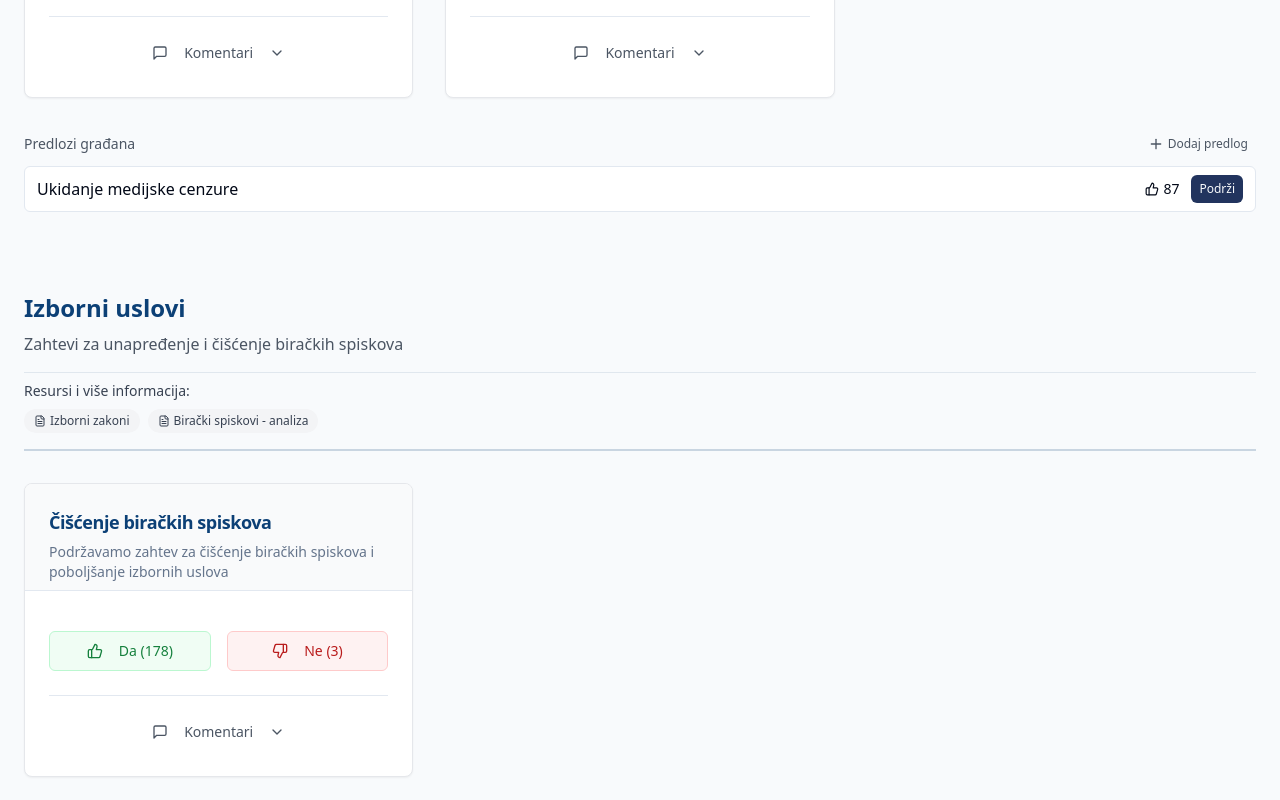
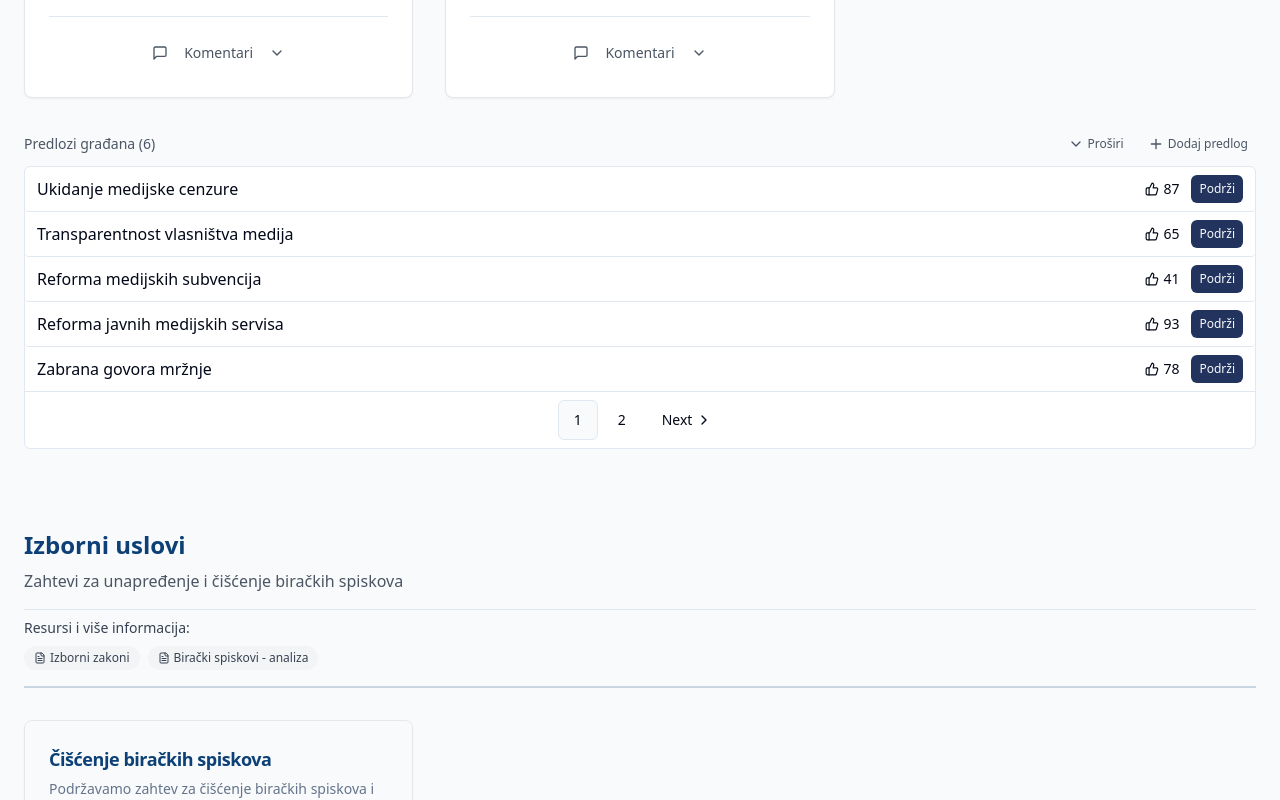
Before and after one commit to rajko-rad/gradjanskizahtevi, a React (Vite) app: page / in a window 1280 px wide. Shown: the part 840-1640 px from the top of the page. Built offline with nearby package versions, Linux system fonts and the light colour scheme.

Commit message:
Refactor: Improve suggested requests section
Show examples of more suggested requests.

```diff
--- a/src/components/SuggestedRequestsSection.tsx
+++ b/src/components/SuggestedRequestsSection.tsx
@@ -5,7 +5,16 @@ import { Dialog, DialogContent, DialogHeader, DialogTitle, DialogTrigger } from
 import { SuggestRequestForm } from "./SuggestRequestForm";
 import { SuggestedRequestCard } from "./SuggestedRequestCard";
 import { suggestedRequests } from "@/data/mockData";
-import { Plus } from "lucide-react";
+import { Plus, ChevronDown, ChevronUp } from "lucide-react";
+import { ScrollArea } from "@/components/ui/scroll-area";
+import {
+  Pagination,
+  PaginationContent,
+  PaginationItem,
+  PaginationLink,
+  PaginationNext,
+  PaginationPrevious,
+} from "@/components/ui/pagination";
 
 interface SuggestedRequestsSectionProps {
   categoryId: string;
@@ -13,18 +22,59 @@ interface SuggestedRequestsSectionProps {
 
 export function SuggestedRequestsSection({ categoryId }: SuggestedRequestsSectionProps) {
   const [showForm, setShowForm] = useState(false);
-  const [requests, setRequests] = useState(
-    suggestedRequests.filter(request => request.categoryId === categoryId)
-  );
+  const [expanded, setExpanded] = useState(false);
+  const [currentPage, setCurrentPage] = useState(1);
+
+  const filteredRequests = suggestedRequests.filter(request => request.categoryId === categoryId);
+  const itemsPerPage = 5;
+  const totalPages = Math.ceil(filteredRequests.length / itemsPerPage);
+
+  // Get current items
+  const indexOfLastItem = currentPage * itemsPerPage;
+  const indexOfFirstItem = indexOfLastItem - itemsPerPage;
+  const currentItems = filteredRequests.slice(indexOfFirstItem, indexOfLastItem);
 
   const handleSuccess = () => {
     setShowForm(false);
   };
 
+  // Handle pagination
+  const goToPage = (page: number) => {
+    setCurrentPage(page);
+  };
+
+  const toggleExpanded = () => {
+    setExpanded(!expanded);
+  };
+
   return (
     <div className="mt-6 pt-2">
       <div className="flex justify-between items-center mb-2">
-        <h3 className="text-sm font-medium text-gray-600">Predlozi građana</h3>
+        <h3 className="text-sm font-medium text-gray-600">
+          Predlozi građana ({filteredRequests.length})
+        </h3>
+
+        <div className="flex items-center gap-2">
+          {filteredRequests.length > 5 && (
+            <Button
+              variant="ghost"
+              size="sm"
+              className="h-7 px-2 text-xs gap-1 text-gray-600"
+              onClick={toggleExpanded}
+            >
+              {expanded ? (
+                <>
+                  <ChevronUp className="h-3.5 w-3.5" />
+                  <span>Smanji</span>
+                </>
+              ) : (
+                <>
+                  <ChevronDown className="h-3.5 w-3.5" />
+                  <span>Proširi</span>
+                </>
+              )}
+            </Button>
+          )}
 
           <Dialog open={showForm} onOpenChange={setShowForm}>
             <DialogTrigger asChild>
@@ -41,10 +91,13 @@ export function SuggestedRequestsSection({ categoryId }: SuggestedRequestsSectio
             </DialogContent>
           </Dialog>
         </div>
+      </div>
 
-      {requests.length > 0 ? (
+      {filteredRequests.length > 0 ? (
         <div className="border rounded-md bg-white">
-          {requests.map((request) => (
+          <ScrollArea className={expanded ? "max-h-[400px]" : ""}>
+            <div>
+              {currentItems.map((request) => (
                 <SuggestedRequestCard
                   key={request.id}
                   id={request.id}
@@ -55,6 +108,73 @@ export function SuggestedRequestsSection({ categoryId }: SuggestedRequestsSectio
                   votes={request.votes}
                 />
               ))}
+            </div>
+          </ScrollArea>
+
+          {totalPages > 1 && (
+            <div className="py-2 px-3 border-t">
+              <Pagination>
+                <PaginationContent>
+                  {currentPage > 1 && (
+                    <PaginationItem>
+                      <PaginationPrevious
+                        href="#"
+                        onClick={(e) => {
+                          e.preventDefault();
+                          goToPage(currentPage - 1);
+                        }}
+                      />
+                    </PaginationItem>
+                  )}
+
+                  {Array.from({ length: Math.min(totalPages, 5) }).map((_, index) => {
+                    // Calculate page numbers to show
+                    let pageNum;
+                    if (totalPages <= 5) {
+                      pageNum = index + 1;
+                    } else if (currentPage <= 3) {
+                      pageNum = index + 1;
+                      if (index === 4) pageNum = totalPages;
+                    } else if (currentPage >= totalPages - 2) {
+                      pageNum = totalPages - 4 + index;
+                      if (index === 0) pageNum = 1;
+                    } else {
+                      pageNum = currentPage - 2 + index;
+                      if (index === 0) pageNum = 1;
+                      if (index === 4) pageNum = totalPages;
+                    }
+
+                    return (
+                      <PaginationItem key={index}>
+                        <PaginationLink
+                          href="#"
+                          isActive={currentPage === pageNum}
+                          onClick={(e) => {
+                            e.preventDefault();
+                            goToPage(pageNum);
+                          }}
+                        >
+                          {pageNum}
+                        </PaginationLink>
+                      </PaginationItem>
+                    );
+                  })}
+
+                  {currentPage < totalPages && (
+                    <PaginationItem>
+                      <PaginationNext
+                        href="#"
+                        onClick={(e) => {
+                          e.preventDefault();
+                          goToPage(currentPage + 1);
+                        }}
+                      />
+                    </PaginationItem>
+                  )}
+                </PaginationContent>
+              </Pagination>
+            </div>
+          )}
         </div>
       ) : (
         <div className="text-center py-3 bg-gray-50 rounded-md">
--- a/src/data/mockData.ts
+++ b/src/data/mockData.ts
@@ -1,4 +1,3 @@
-
 export const categories = [
   {
     id: "media",
@@ -159,7 +158,6 @@ export const requests = [
   }
 ];
 
-// New suggested requests data
 export const suggestedRequests = [
   {
     id: "media-censorship",
@@ -168,8 +166,58 @@ export const suggestedRequests = [
     description: "Predlog za ukidanje svih vidova cenzure u medijima i garantovanje slobode izražavanja",
     author: "Ana Milić",
     timestamp: "Pre 3 dana",
-    status: "pending", // pending, approved, rejected
+    status: "pending",
     votes: 87
+  },
+  {
+    id: "media-ownership",
+    categoryId: "media",
+    title: "Transparentnost vlasništva medija",
+    description: "Objavljivanje pune informacije o vlasništvu svih medija i njihovim izvorima finansiranja",
+    author: "Miloš Jovanović",
+    timestamp: "Pre 5 dana",
+    status: "pending",
+    votes: 65
+  },
+  {
+    id: "media-subsidy",
+    categoryId: "media",
+    title: "Reforma medijskih subvencija",
+    description: "Predlog novog sistema raspodele subvencija za medije, baziran na kvalitetu i nezavisnosti",
+    author: "Jelena Marković",
+    timestamp: "Pre 2 dana",
+    status: "pending",
+    votes: 41
+  },
+  {
+    id: "media-public",
+    categoryId: "media",
+    title: "Reforma javnih medijskih servisa",
+    description: "Sveobuhvatna reforma javnih medijskih servisa kako bi služili javnom interesu, ne političkom",
+    author: "Ivan Petrović",
+    timestamp: "Pre 7 dana",
+    status: "pending",
+    votes: 93
+  },
+  {
+    id: "media-hate",
+    categoryId: "media",
+    title: "Zabrana govora mržnje",
+    description: "Stroža primena zakona protiv govora mržnje i dezinformacija u medijima",
+    author: "Marija Simić",
+    timestamp: "Pre 1 dan",
+    status: "pending",
+    votes: 78
+  },
+  {
+    id: "media-local",
+    categoryId: "media",
+    title: "Podrška lokalnim medijima",
+    description: "Predlog mera za podršku lokalnim i nezavisnim medijima u manjim sredinama",
+    author: "Dragan Nikolić",
+    timestamp: "Pre 4 dana",
+    status: "pending",
+    votes: 36
   },
   {
     id: "electoral-commission",
@@ -182,6 +230,46 @@ export const suggestedRequests = [
     votes: 64
   },
   {
+    id: "electoral-observers",
+    categoryId: "elections",
+    title: "Nezavisni posmatrači izbora",
+    description: "Obavezno prisustvo nezavisnih posmatrača na svim biračkim mestima tokom izbora",
+    author: "Ana Đorđević",
+    timestamp: "Pre 2 dana",
+    status: "pending",
+    votes: 75
+  },
+  {
+    id: "electoral-media",
+    categoryId: "elections",
+    title: "Jednaka medijska zastupljenost",
+    description: "Zagarantovana jednaka zastupljenost svih političkih opcija u medijima tokom kampanje",
+    author: "Nikola Jović",
+    timestamp: "Pre 6 dana",
+    status: "pending",
+    votes: 82
+  },
+  {
+    id: "electoral-diaspora",
+    categoryId: "elections",
+    title: "Glasanje dijaspore",
+    description: "Olakšanje postupka glasanja za građane Srbije koji žive u inostranstvu",
+    author: "Marko Kovačević",
+    timestamp: "Pre 4 dana",
+    status: "pending",
+    votes: 49
+  },
+  {
+    id: "electoral-electronic",
+    categoryId: "elections",
+    title: "Elektronsko glasanje",
+    description: "Postepeno uvođenje elektronskog glasanja uz maksimalne mere bezbednosti",
+    author: "Jovana Stanković",
+    timestamp: "Pre 3 dana",
+    status: "pending",
+    votes: 38
+  },
+  {
     id: "judiciary-independence",
     categoryId: "judiciary",
     title: "Nezavisnost sudija",
@@ -190,6 +278,46 @@ export const suggestedRequests = [
     timestamp: "Pre 2 dana",
     status: "pending",
     votes: 104
+  },
+  {
+    id: "judiciary-accountability",
+    categoryId: "judiciary",
+    title: "Odgovornost sudija",
+    description: "Uspostavljanje efikasnog sistema za ocenjivanje rada i odgovornosti sudija",
+    author: "Petar Simić",
+    timestamp: "Pre 5 dana",
+    status: "pending",
+    votes: 67
+  },
+  {
+    id: "judiciary-prosecution",
+    categoryId: "judiciary",
+    title: "Reforma tužilaštva",
+    description: "Sveobuhvatna reforma sistema tužilaštva za efikasnije procesuiranje slučajeva",
+    author: "Milica Petrović",
+    timestamp: "Pre 3 dana",
+    status: "pending",
+    votes: 86
+  },
+  {
+    id: "security-oversight",
+    categoryId: "security",
+    title: "Civilni nadzor službi",
+    description: "Jačanje sistema civilnog nadzora nad radom bezbednosnih službi",
+    author: "Đorđe Jovanović",
+    timestamp: "Pre 4 dana",
+    status: "pending",
+    votes: 73
+  },
+  {
+    id: "security-reform",
+    categoryId: "security",
+    title: "Reforma policije",
+    description: "Sveobuhvatna reforma policijskih snaga i njihove organizacije",
+    author: "Nevena Kostić",
+    timestamp: "Pre 2 dana",
+    status: "pending",
+    votes: 89
   }
 ];
 
```
Lines whose indentation alone changed are shown as unchanged.
